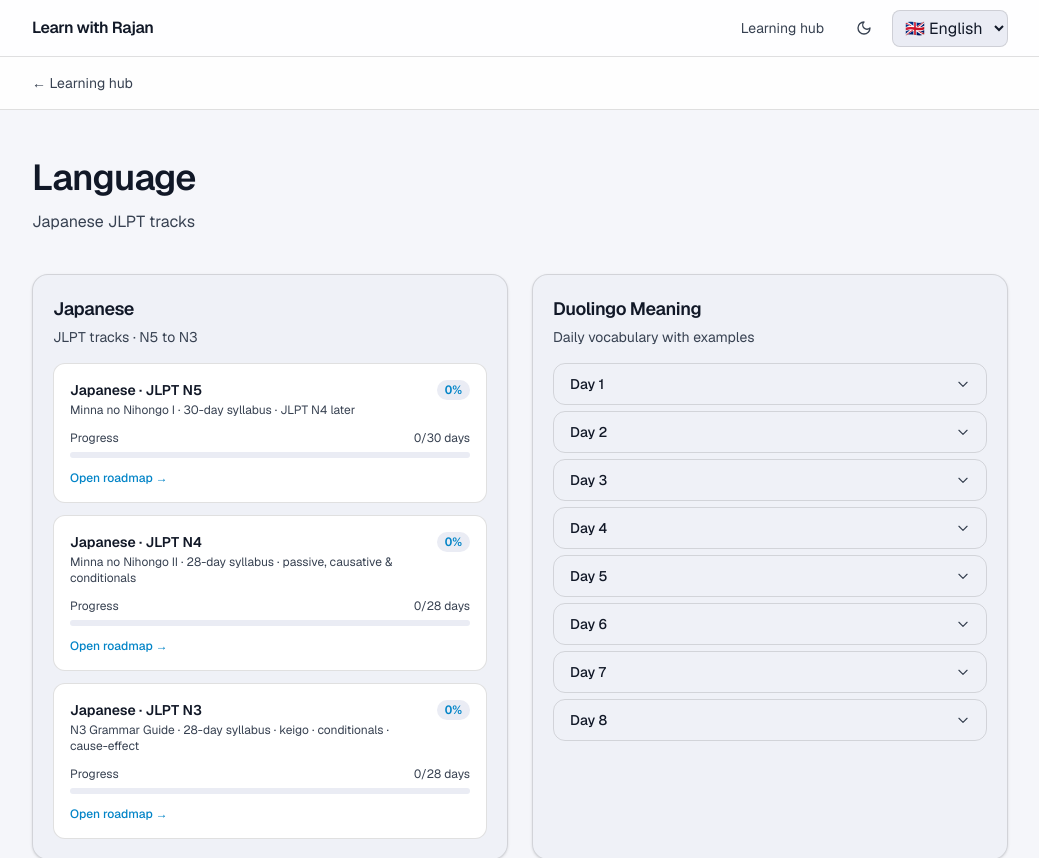
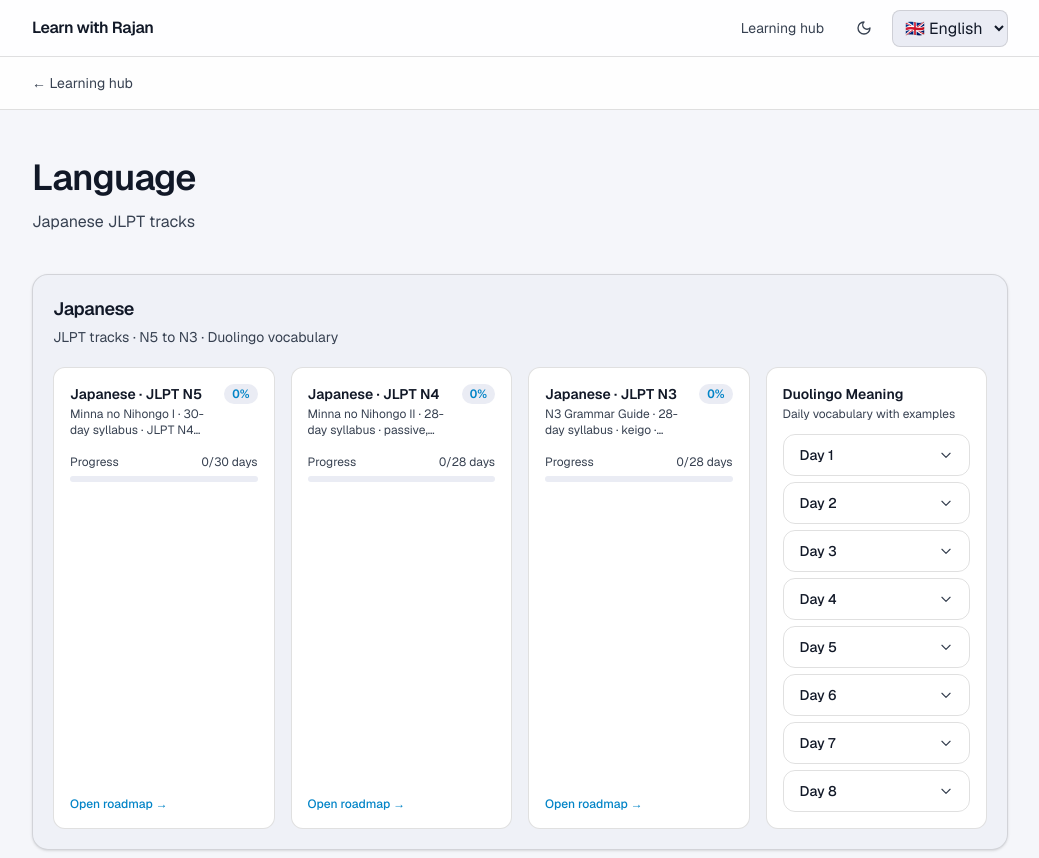
Before and after one commit to rznmgr630/learnwithrajan, a Next.js app: page /learn/language in a window 1280 px wide. Shown: the top 858 px of the page, without its empty margins (120-1159 px from the left). Built offline with nearby package versions, Linux system fonts and the light colour scheme.

Commit message:
fix(language): nest all 4 cards inside Japanese parent card
N5, N4, N3, and Duolingo Meaning now sit in a 4-col grid inside
a single Japanese wrapper card on the Language page.

```diff
--- a/components/learn/DuolingoMeaningCard.tsx
+++ b/components/learn/DuolingoMeaningCard.tsx
@@ -23,10 +23,10 @@ export function DuolingoMeaningCard() {
   }
 
   return (
-    <div className="flex flex-col rounded-2xl border border-[var(--border)] bg-[color-mix(in_oklab,var(--elevated)_50%,transparent)] p-5 shadow-sm">
-      <div className="mb-4">
-        <h2 className="text-lg font-semibold tracking-tight text-[var(--text)]">Duolingo Meaning</h2>
-        <p className="mt-1 text-sm text-[var(--muted)]">Daily vocabulary with examples</p>
+    <div className="flex flex-col rounded-xl border border-[var(--border)] bg-[var(--surface)] p-4">
+      <div className="mb-3">
+        <p className="text-sm font-semibold text-[var(--text)]">Duolingo Meaning</p>
+        <p className="mt-0.5 text-xs text-[var(--muted)]">Daily vocabulary with examples</p>
       </div>
 
       <div className="flex flex-col gap-1.5 overflow-y-auto" style={{ maxHeight: "520px" }}>
--- a/components/learn/LanguageTracks.tsx
+++ b/components/learn/LanguageTracks.tsx
@@ -10,6 +10,9 @@ import { JP_N4_TOTAL_DAYS } from "@/lib/japanese-learning/n4/japanese-n4-data";
 import { JP_N3_TOTAL_DAYS } from "@/lib/japanese-learning/n3/japanese-n3-data";
 import { DuolingoMeaningCard } from "@/components/learn/DuolingoMeaningCard";
 
+const subCardClass =
+  "group flex flex-col rounded-xl border border-[var(--border)] bg-[var(--surface)] p-4 transition hover:border-[color-mix(in_oklab,var(--accent)_40%,var(--border))] hover:bg-[var(--elevated)]";
+
 export function LanguageTracks() {
   const { t } = useLocale();
   const jp = useJapaneseN5Progress();
@@ -17,26 +20,21 @@ export function LanguageTracks() {
   const jpN3 = useJapaneseN3Progress();
 
   return (
-    <div className="grid gap-6 lg:grid-cols-2">
-      {/* Japanese parent card */}
-      <div className="flex flex-col rounded-2xl border border-[var(--border)] bg-[color-mix(in_oklab,var(--elevated)_50%,transparent)] p-5 shadow-sm">
-        <div className="mb-4">
+    <div className="rounded-2xl border border-[var(--border)] bg-[color-mix(in_oklab,var(--elevated)_50%,transparent)] p-5 shadow-sm">
+      <div className="mb-5">
         <h2 className="text-lg font-semibold tracking-tight text-[var(--text)]">Japanese</h2>
-          <p className="mt-1 text-sm text-[var(--muted)]">JLPT tracks · N5 to N3</p>
+        <p className="mt-1 text-sm text-[var(--muted)]">JLPT tracks · N5 to N3 · Duolingo vocabulary</p>
       </div>
 
-        <div className="flex flex-col gap-3">
+      <div className="grid gap-4 sm:grid-cols-2 lg:grid-cols-4">
         {/* N5 */}
-          <Link
-            href="/learn/japanese-n5"
-            className="group flex flex-col rounded-xl border border-[var(--border)] bg-[var(--surface)] p-4 transition hover:border-[color-mix(in_oklab,var(--accent)_40%,var(--border))] hover:bg-[var(--elevated)]"
-          >
-            <div className="flex items-start justify-between gap-3">
+        <Link href="/learn/japanese-n5" className={subCardClass}>
+          <div className="flex items-start justify-between gap-2">
             <div>
               <p className="text-sm font-semibold text-[var(--text)] group-hover:text-[var(--accent)]">
                 {t("hub.japanese.title")}
               </p>
-                <p className="mt-0.5 text-xs text-[var(--muted)]">{t("hub.japanese.subtitle")}</p>
+              <p className="mt-0.5 line-clamp-2 text-xs text-[var(--muted)]">{t("hub.japanese.subtitle")}</p>
             </div>
             <span
               className="shrink-0 rounded-full bg-[var(--elevated)] px-2 py-0.5 text-xs font-semibold tabular-nums text-[var(--accent)]"
@@ -45,7 +43,7 @@ export function LanguageTracks() {
               {jp.percent}%
             </span>
           </div>
-            <div className="mt-3" suppressHydrationWarning>
+          <div className="mt-4" suppressHydrationWarning>
             <div className="flex items-center justify-between text-xs text-[var(--muted)]">
               <span>{t("hub.backend.progress")}</span>
               <span className="tabular-nums">{jp.completedCount}/{JP_TOTAL_DAYS} {t("hub.backend.days")}</span>
@@ -57,22 +55,19 @@ export function LanguageTracks() {
               />
             </div>
           </div>
-            <span className="mt-3 text-xs font-medium text-[var(--accent)] transition group-hover:brightness-110">
+          <span className="mt-auto pt-4 text-xs font-medium text-[var(--accent)] transition group-hover:brightness-110">
             {t("hub.backend.cta")}
           </span>
         </Link>
 
         {/* N4 */}
-          <Link
-            href="/learn/japanese-n4"
-            className="group flex flex-col rounded-xl border border-[var(--border)] bg-[var(--surface)] p-4 transition hover:border-[color-mix(in_oklab,var(--accent)_40%,var(--border))] hover:bg-[var(--elevated)]"
-          >
-            <div className="flex items-start justify-between gap-3">
+        <Link href="/learn/japanese-n4" className={subCardClass}>
+          <div className="flex items-start justify-between gap-2">
             <div>
               <p className="text-sm font-semibold text-[var(--text)] group-hover:text-[var(--accent)]">
                 {t("hub.japaneseN4.title")}
               </p>
-                <p className="mt-0.5 text-xs text-[var(--muted)]">{t("hub.japaneseN4.subtitle")}</p>
+              <p className="mt-0.5 line-clamp-2 text-xs text-[var(--muted)]">{t("hub.japaneseN4.subtitle")}</p>
             </div>
             <span
               className="shrink-0 rounded-full bg-[var(--elevated)] px-2 py-0.5 text-xs font-semibold tabular-nums text-[var(--accent)]"
@@ -81,7 +76,7 @@ export function LanguageTracks() {
               {jpN4.percent}%
             </span>
           </div>
-            <div className="mt-3" suppressHydrationWarning>
+          <div className="mt-4" suppressHydrationWarning>
             <div className="flex items-center justify-between text-xs text-[var(--muted)]">
               <span>{t("hub.backend.progress")}</span>
               <span className="tabular-nums">{jpN4.completedCount}/{JP_N4_TOTAL_DAYS} {t("hub.backend.days")}</span>
@@ -93,22 +88,19 @@ export function LanguageTracks() {
               />
             </div>
           </div>
-            <span className="mt-3 text-xs font-medium text-[var(--accent)] transition group-hover:brightness-110">
+          <span className="mt-auto pt-4 text-xs font-medium text-[var(--accent)] transition group-hover:brightness-110">
             {t("hub.backend.cta")}
           </span>
         </Link>
 
         {/* N3 */}
-          <Link
-            href="/learn/japanese-n3"
-            className="group flex flex-col rounded-xl border border-[var(--border)] bg-[var(--surface)] p-4 transition hover:border-[color-mix(in_oklab,var(--accent)_40%,var(--border))] hover:bg-[var(--elevated)]"
-          >
-            <div className="flex items-start justify-between gap-3">
+        <Link href="/learn/japanese-n3" className={subCardClass}>
+          <div className="flex items-start justify-between gap-2">
             <div>
               <p className="text-sm font-semibold text-[var(--text)] group-hover:text-[var(--accent)]">
                 {t("hub.japaneseN3.title")}
               </p>
-                <p className="mt-0.5 text-xs text-[var(--muted)]">{t("hub.japaneseN3.subtitle")}</p>
+              <p className="mt-0.5 line-clamp-2 text-xs text-[var(--muted)]">{t("hub.japaneseN3.subtitle")}</p>
             </div>
             <span
               className="shrink-0 rounded-full bg-[var(--elevated)] px-2 py-0.5 text-xs font-semibold tabular-nums text-[var(--accent)]"
@@ -117,7 +109,7 @@ export function LanguageTracks() {
               {jpN3.percent}%
             </span>
           </div>
-            <div className="mt-3" suppressHydrationWarning>
+          <div className="mt-4" suppressHydrationWarning>
             <div className="flex items-center justify-between text-xs text-[var(--muted)]">
               <span>{t("hub.backend.progress")}</span>
               <span className="tabular-nums">{jpN3.completedCount}/{JP_N3_TOTAL_DAYS} {t("hub.backend.days")}</span>
@@ -129,15 +121,14 @@ export function LanguageTracks() {
               />
             </div>
           </div>
-            <span className="mt-3 text-xs font-medium text-[var(--accent)] transition group-hover:brightness-110">
+          <span className="mt-auto pt-4 text-xs font-medium text-[var(--accent)] transition group-hover:brightness-110">
             {t("hub.backend.cta")}
           </span>
         </Link>
+
+        {/* Duolingo */}
+        <DuolingoMeaningCard />
       </div>
-      </div>
-
-      {/* Duolingo Meaning card */}
-      <DuolingoMeaningCard />
     </div>
   );
 }
```
Lines whose indentation alone changed are shown as unchanged.
